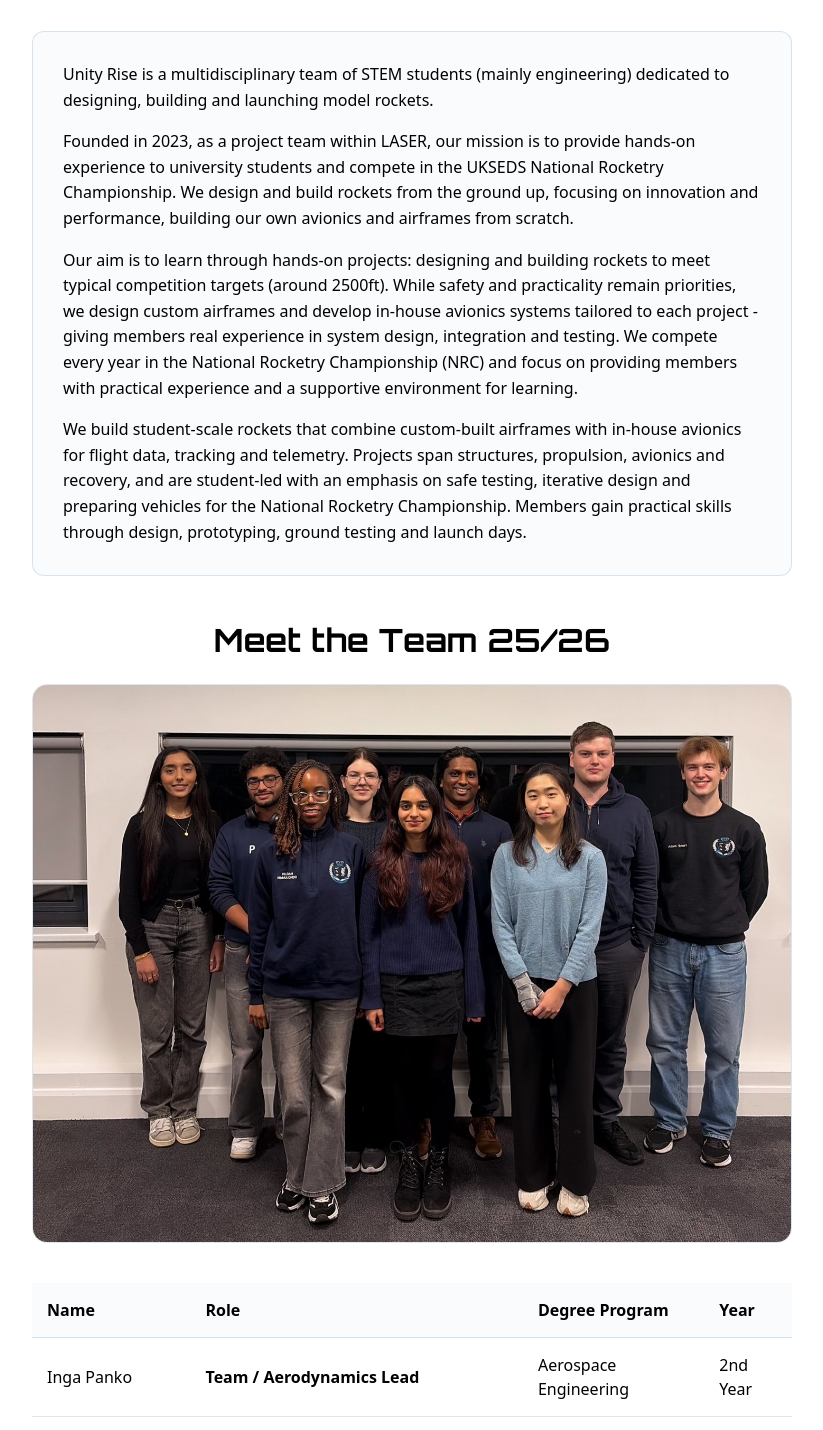
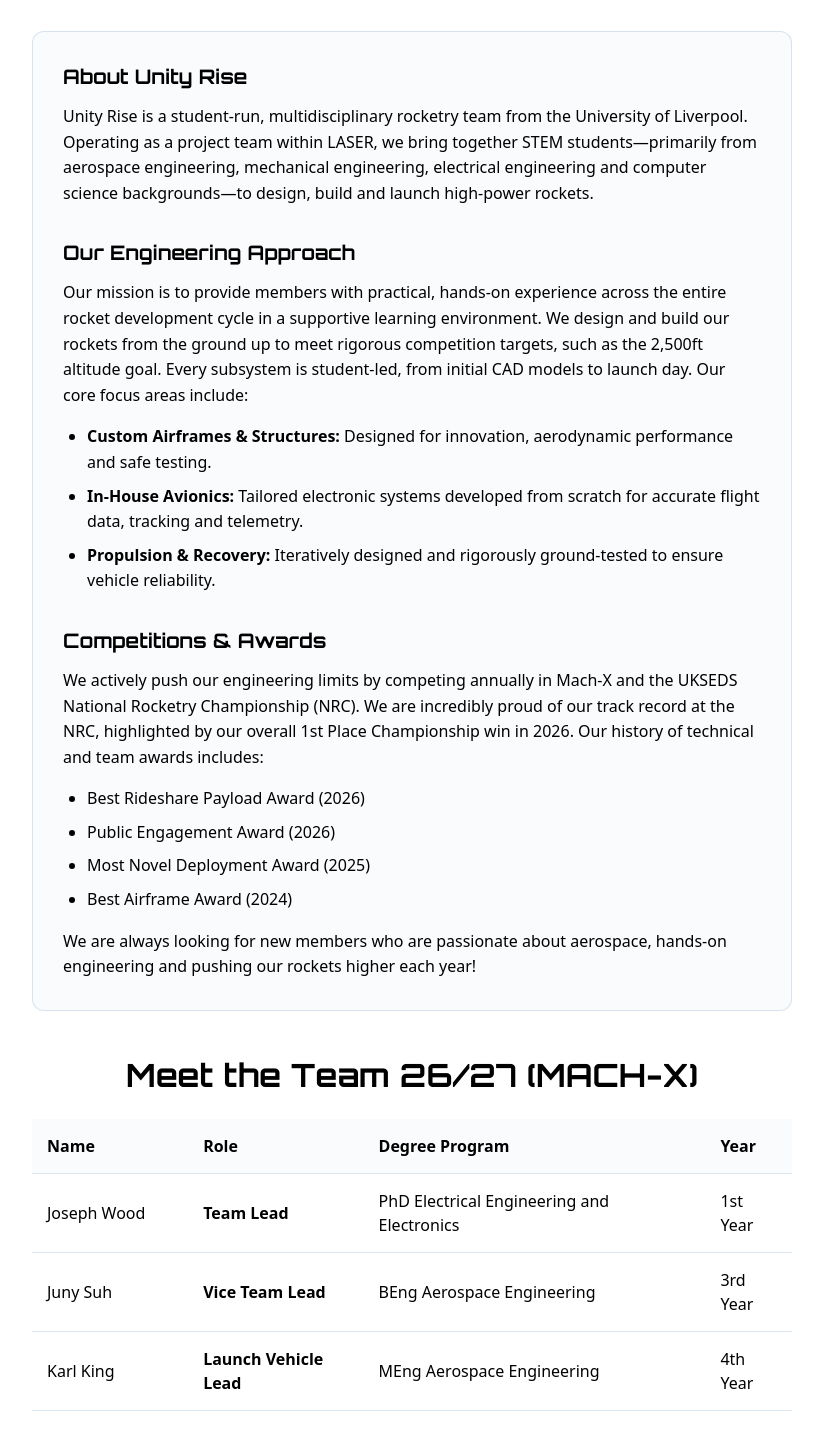
Before and after one commit to UnityRiseUol/UnityRiseUol.github.io, a React (Vite) app: page /about in a window 1280 px wide. Shown: the part 180-1610 px from the top of the page, without its empty margins (228-1051 px from the left). Built offline with nearby package versions, Linux system fonts and the light colour scheme.

Commit message:
Updated about page

```diff
--- a/src/components/About.jsx
+++ b/src/components/About.jsx
@@ -18,6 +18,8 @@ function About() {
               in competitions like the UKSEDS National Rocketry Championship. Founded through LASER
               (Liverpool Association for Space Engineering & Research), we work on designing and building
               rockets to develop practical engineering skills.
+
+
             </p>
           </div>
 
--- a/src/pages/AboutPage.css
+++ b/src/pages/AboutPage.css
@@ -21,12 +21,37 @@
   margin-bottom: 40px;
 }
 
+.about-page-description-box h3 {
+  font-family: 'Orbitron', system-ui, sans-serif;
+  font-size: 1.25rem;
+  color: var(--accent);
+  margin: 2rem 0 0.75rem;
+}
+
+.about-page-description-box h3:first-child {
+  margin-top: 0;
+}
+
 .about-page-description-box p {
   margin-bottom: 1rem;
   line-height: 1.6;
 }
 
-.about-page-description-box p:last-child {
+.about-page-description-box ul {
+  margin: 0 0 1rem;
+  padding-left: 1.5rem;
+  line-height: 1.6;
+}
+
+.about-page-description-box li {
+  margin-bottom: 0.5rem;
+}
+
+.about-page-description-box li strong {
+  color: var(--text);
+}
+
+.about-page-description-box > *:last-child {
   margin-bottom: 0;
 }
 
--- a/src/pages/AboutPage.jsx
+++ b/src/pages/AboutPage.jsx
@@ -1,82 +1,150 @@
-import { Link } from "react-router-dom";
 import './AboutPage.css';
 
-function AboutPage() {
-  // 2025/2026 Team
-  const teamMembers2526 = [
-    { name: "Inga Panko", role: "Team / Aerodynamics Lead", degree: "Aerospace Engineering", year: "2nd Year" },
-    { name: "Thiruwaran Kalvin", role: "Vice Team / Ground Station & Payload Lead", degree: "Computer Science", year: "2nd Year" },
-    { name: "Juny Suh", role: "Propulsion / Simulations Lead", degree: "Aerospace Engineering", year: "2nd Year" },
-    { name: "Karl King", role: "Chief Advisior ", degree: "Aerospace Engineering", year: "3rd Year" },
-    { name: "Hildah Namulondo", role: "CAD Lead", degree: "Aerospace Engineering", year: "2nd Year" },
-    { name: "Leah Shibin", role: "CAD / Materials and Manufacturing / Recovery", degree: "Aerospace Engineering", year: "2nd Year" },
-    { name: "A'isha Ayyub", role: "Aerodynamics / Manufacturing / Testing ", degree: "Aerospace Engineering", year: "2nd Year" },
-    { name: "Sanjo Peeter Silijan", role: "Recovery Lead", degree: "Aerospace Engineering", year: "2nd Year" },
-    { name: "Joseph Wood", role: "Electronics / Avionics Lead", degree: "Avionic Systems", year: "3rd Year" },
-    { name: "Adam Smart", role: "Programming", degree: "Computer Science", year: "2nd Year" },
+// Newest season first — each entry renders its own "Meet the Team" section.
+// A season can appear more than once, one entry per competition.
+const teamSeasons = [
+  {
+    season: "26/27",
+    competition: "MACH-X",
+    image: null,
+    members: [
+      { name: "Joseph Wood", role: "Team Lead", degree: "PhD Electrical Engineering and Electronics", year: "1st Year" },
+      { name: "Juny Suh", role: "Vice Team Lead", degree: "BEng Aerospace Engineering", year: "3rd Year" },
+      { name: "Karl King", role: "Launch Vehicle Lead", degree: "MEng Aerospace Engineering", year: "4th Year" },
+      { name: "Thiruwaran Kalvin", role: "Avionics Lead", degree: "BSc Computer Science With Artificial Intelligence", year: "3rd Year" },
+      { name: "Ben Cooke", role: "CanSat Lead", degree: "BEng Computer Science & Electronic Engineering", year: "3rd Year" },
+      { name: "Matteo Venuti", role: "Avionics Engineer", degree: "MEng Computer Science & Electronic Engineering", year: "4th Year" },
+      { name: "Matthew Barnes", role: "Aerospace Engineer", degree: "MEng Aerospace Engineering", year: "4th Year" },
+      { name: "Inga Panko", role: "Aerospace Engineer", degree: "Eng Aerospace Engineering", year: "3rd Year" },
+      { name: "Travis Totney", role: "Aerospace Engineer", degree: "BEng Aerospace Engineering", year: "3rd Year" },
+      { name: "Leah Shibin", role: "Aerospace Engineer", degree: "BEng Aerospace Engineering", year: "3rd Year" },
+      { name: "Muhammad Khan", role: "Aerospace Engineer", degree: "BEng Aerospace Engineering", year: "3rd Year" },
+      { name: "Neelam Dhariwal", role: "Aerospace Engineer", degree: "BEng Aerospace Engineering", year: "3rd Year" }
+    ],
+  },
+  {
+    season: "26/27",
+    competition: "NRC TBC",
+    image: null,
+    members: [
+    ],
+  },
+  {
+    season: "25/26",
+    competition: "NRC",
+    image: "/team.jpg",
+    members: [
+      { name: "Inga Panko", role: "Team / Aerodynamics Lead", degree: "BEng Aerospace Engineering", year: "2nd Year" },
+      { name: "Thiruwaran Kalvin", role: "Vice Team / Ground Station & Payload Lead", degree: "BSc Computer Science With Artificial Intelligence", year: "2nd Year" },
+      { name: "Juny Suh", role: "Propulsion / Simulations Lead", degree: "BEng Aerospace Engineering", year: "2nd Year" },
+      { name: "Karl King", role: "Chief Advisor", degree: "MEng Aerospace Engineering", year: "3rd Year" },
+      { name: "Hildah Namulondo", role: "CAD Lead", degree: "BEng Aerospace Engineering", year: "2nd Year" },
+      { name: "Leah Shibin", role: "CAD / Materials and Manufacturing / Recovery", degree: "BEng Aerospace Engineering", year: "2nd Year" },
+      { name: "A'isha Ayyub", role: "Aerodynamics / Manufacturing / Testing", degree: "MEng Aerospace Engineering", year: "2nd Year" },
+      { name: "Sanjo Peeter Silijan", role: "Recovery Lead", degree: "MEng Aerospace Engineering", year: "2nd Year" },
+      { name: "Joseph Wood", role: "Electronics / Avionics Lead", degree: "MEng Avionic Systems", year: "3rd Year" },
+      { name: "Adam Smart", role: "Programming", degree: "BSc Computer Science", year: "2nd Year" },
+    ],
+  },
+  {
+    season: "24/25",
+    competition: "NRC",
+    image: "/gallery4.jpg",
+    members: [
+      { name: "Karl King", role: "Team Lead", degree: "MEng Aerospace Engineering", year: "2nd Year" },
+      { name: "Eissa Hussain", role: "CAD Lead", degree: "MEng Aerospace Engineering", year: "2nd Year" },
+      { name: "Matthew Barnes", role: "Manufacturing Lead / CAD", degree: "BEng Aerospace Engineering", year: "2nd Year" },
+      { name: "Hildah Namulondo", role: "Aerospace Engineer / Testing", degree: "BEng Aerospace Engineering", year: "1st Year" },
+      { name: "Juny Suh", role: "Simulations Lead", degree: "BEng Aerospace Engineering", year: "1st Year" },
+      { name: "Leah Shibin", role: "Aerospace Engineer / Testing", degree: "BEng Aerospace Engineering", year: "1st Year" },
+      { name: "Hugh Rawes", role: "Recovery", degree: "BEng Aerospace Engineering", year: "2nd Year" },
+      { name: "Joseph Wood", role: "Avionics Lead", degree: "MEng Avionic Systems", year: "2nd Year" },
+      { name: "Thiruwaran Kalvin", role: "Programming Lead", degree: "BSc Computer Science With Artificial Intelligence", year: "1st Year" },
+      { name: "Adam Smart", role: "Programming", degree: "BSc Computer Science", year: "1st Year" },
+    ],
+  },
+  {
+    season: "23/24",
+    competition: "NRC",
+    image: "/gallery1.jpg",
+    members: [
+      { name: "Natasha Cooper", role: "Founder / Team Lead", degree: "MEng Aerospace Engineering", year: "3rd Year" },
+      { name: "Karl King", role: "Vice Team Lead", degree: "MEng Aerospace Engineering", year: "1st Year" },
+    ],
+  },
 ];
 
-  const teamMembers2425 = [
-    { name: "Karl King", role: "Team Lead ", degree: "Aerospace Engineering", year: "2nd Year" },
-    { name: "Eissa Hussain", role: "CAD Lead", degree: "Aerospace Engineering", year: "2nd Year" },
-    { name: "Matthew Barnes", role: "Manufacturing Lead / CAD", degree: "Aerospace Engineering", year: "2nd Year" },
-    { name: "Hildah Namulondo", role: "Aerospace Engineer / Testing", degree: "Aerospace Engineering", year: "1st Year" },
-    { name: "Juny Suh", role: "Simulations Lead", degree: "Aerospace Engineering", year: "1st Year" },
-    { name: "Leah Shibin", role: "Aerospace Engineer / Testing", degree: "Aerospace Engineering", year: "1st Year" },
-    { name: "Hugh Rawes", role: "Recovery", degree: "Aerospace Engineering", year: "2nd Year" },
-    { name: "Joeseph Wood", role: "Avionics Lead", degree: "Avionic Systems", year: "2nd Year" },
-    { name: "Thiruwaran Kalvin", role: "Programming Lead", degree: "Computer Science", year: "1st Year" },
-    { name: "Adam Smart", role: "Programming", degree: "Computer Science", year: "1st Year" },
-  ];
-
-  const teamMembers2324 = [
-    { name: "Natasha Cooper", role: "Founder / Team Lead", degree: "Mechanical Engineering", year: "3rd Year" },
-    { name: "Karl King", role: "Vice Team Lead ", degree: "Aerospace Engineering", year: "1st Year" },
-  ];
-
+function AboutPage() {
   return (
     <main className="about-page-container">
-      <h2 className="about-page-title">
-        About The Team
-      </h2>
+      <h2 className="about-page-title">About The Team</h2>
 
       <div className="about-page-description-box">
+        <h3>About Unity Rise</h3>
         <p>
-          Unity Rise is a multidisciplinary team of STEM students (mainly engineering) dedicated to designing, building and launching model rockets.
+          Unity Rise is a student-run, multidisciplinary rocketry team from the University of
+          Liverpool. Operating as a project team within LASER, we bring together STEM
+          students&mdash;primarily from aerospace engineering, mechanical engineering, electrical engineering and computer science
+          backgrounds&mdash;to design, build and launch high-power rockets.
         </p>
+
+        <h3>Our Engineering Approach</h3>
         <p>
-          Founded in 2023, as a project team within LASER, our mission is to provide hands-on experience to university students and compete in the UKSEDS National Rocketry Championship. We design and build rockets from the ground up, focusing on innovation and performance, building our own avionics and airframes from scratch.
+          Our mission is to provide members with practical, hands-on experience across the entire
+          rocket development cycle in a supportive learning environment. We design and build our
+          rockets from the ground up to meet rigorous competition targets, such as the 2,500ft
+          altitude goal. Every subsystem is student-led, from initial CAD models to launch day. Our
+          core focus areas include:
         </p>
+        <ul>
+          <li>
+            <strong>Custom Airframes &amp; Structures:</strong> Designed for innovation, aerodynamic
+            performance and safe testing.
+          </li>
+          <li>
+            <strong>In-House Avionics:</strong> Tailored electronic systems developed from scratch
+            for accurate flight data, tracking and telemetry.
+          </li>
+          <li>
+            <strong>Propulsion &amp; Recovery:</strong> Iteratively designed and rigorously
+            ground-tested to ensure vehicle reliability.
+          </li>
+        </ul>
+
+        <h3>Competitions &amp; Awards</h3>
         <p>
-          Our aim is to learn through hands-on projects: designing and building rockets to
-          meet typical competition targets (around 2500ft). While safety and practicality
-          remain priorities, we design custom airframes and develop in-house avionics systems
-          tailored to each project - giving members real experience in system design,
-          integration and testing. We compete every year in the National Rocketry
-          Championship (NRC) and focus on providing members with practical experience
-          and a supportive environment for learning.
+          We actively push our engineering limits by competing annually in Mach-X and the UKSEDS
+          National Rocketry Championship (NRC). We are incredibly proud of our track record at the
+          NRC, highlighted by our overall 1st Place Championship win in 2026. Our history of
+          technical and team awards includes:
         </p>
+        <ul>
+          <li>Best Rideshare Payload Award (2026)</li>
+          <li>Public Engagement Award (2026)</li>
+          <li>Most Novel Deployment Award (2025)</li>
+          <li>Best Airframe Award (2024)</li>
+        </ul>
         <p>
-          We build student-scale rockets that combine custom-built airframes with in-house
-          avionics for flight data, tracking and telemetry. Projects span structures,
-          propulsion, avionics and recovery, and are student-led with an emphasis on safe
-          testing, iterative design and preparing vehicles for the National Rocketry
-          Championship. Members gain practical skills through design,
-          prototyping, ground testing and launch days.
+          We are always looking for new members who are passionate about aerospace, hands-on
+          engineering and pushing our rockets higher each year!
         </p>
       </div>
 
-      {/* 2025/2026 Section */}
-      <div className="team-section">
-        <h3>Meet the Team 25/26</h3>
+      {teamSeasons.map(({ season, competition, image, members }) => (
+        <div className="team-section" key={`${season}-${competition}`}>
+          <h3>
+            Meet the Team {season} ({competition})
+          </h3>
 
+          {image && (
             <div className="team-image-container">
               <img
-            src="/team.jpg"
-            alt="The Unity Rise Team 25/26"
+                src={image}
+                alt={`The Unity Rise Team ${season} (${competition})`}
                 className="team-image"
               />
             </div>
+          )}
 
           <div className="team-table-container">
             <table className="team-table">
@@ -89,8 +157,8 @@ function AboutPage() {
                 </tr>
               </thead>
               <tbody>
-              {teamMembers2526.map((member, index) => (
-                <tr key={index}>
+                {members.map((member) => (
+                  <tr key={`${member.name}-${member.role}`}>
                     <td>{member.name}</td>
                     <td className="role-cell">{member.role}</td>
                     <td>{member.degree}</td>
@@ -101,78 +169,7 @@ function AboutPage() {
             </table>
           </div>
         </div>
-
-      {/* 2024/2025 Section */}
-      <div className="team-section">
-        <h3>Meet the Team 24/25</h3>
-
-        <div className="team-image-container">
-          <img
-            src="/gallery4.jpg"
-            alt="The Unity Rise Team 24/25"
-            className="team-image"
-          />
-        </div>
-
-        <div className="team-table-container">
-          <table className="team-table">
-            <thead>
-              <tr>
-                <th>Name</th>
-                <th>Role</th>
-                <th>Degree Program</th>
-                <th>Year</th>
-              </tr>
-            </thead>
-            <tbody>
-              {teamMembers2425.map((member, index) => (
-                <tr key={index}>
-                  <td>{member.name}</td>
-                  <td className="role-cell">{member.role}</td>
-                  <td>{member.degree}</td>
-                  <td>{member.year}</td>
-                </tr>
       ))}
-            </tbody>
-          </table>
-        </div>
-      </div>
-
-      {/* 2023/2024 Section */}
-      <div className="team-section">
-        <h3>Meet the Team 23/24</h3>
-
-        <div className="team-image-container">
-          <img
-            src="/gallery1.jpg"
-            alt="The Unity Rise Team 23/24"
-            className="team-image"
-          />
-        </div>
-
-        <div className="team-table-container">
-          <table className="team-table">
-            <thead>
-              <tr>
-                <th>Name</th>
-                <th>Role</th>
-                <th>Degree Program</th>
-                <th>Year</th>
-              </tr>
-            </thead>
-            <tbody>
-              {teamMembers2324.map((member, index) => (
-                <tr key={index}>
-                  <td>{member.name}</td>
-                  <td className="role-cell">{member.role}</td>
-                  <td>{member.degree}</td>
-                  <td>{member.year}</td>
-                </tr>
-              ))}
-            </tbody>
-          </table>
-        </div>
-      </div>
     </main>
   );
 }
```
Lines whose indentation alone changed are shown as unchanged.
